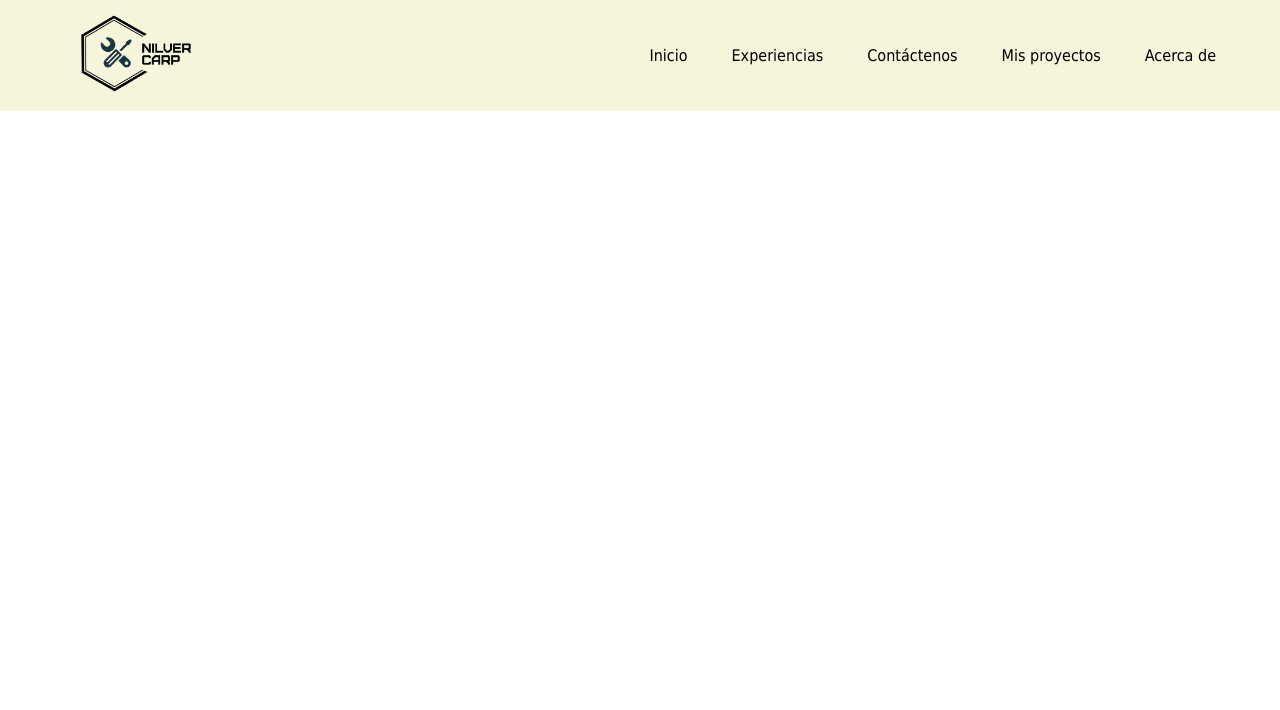
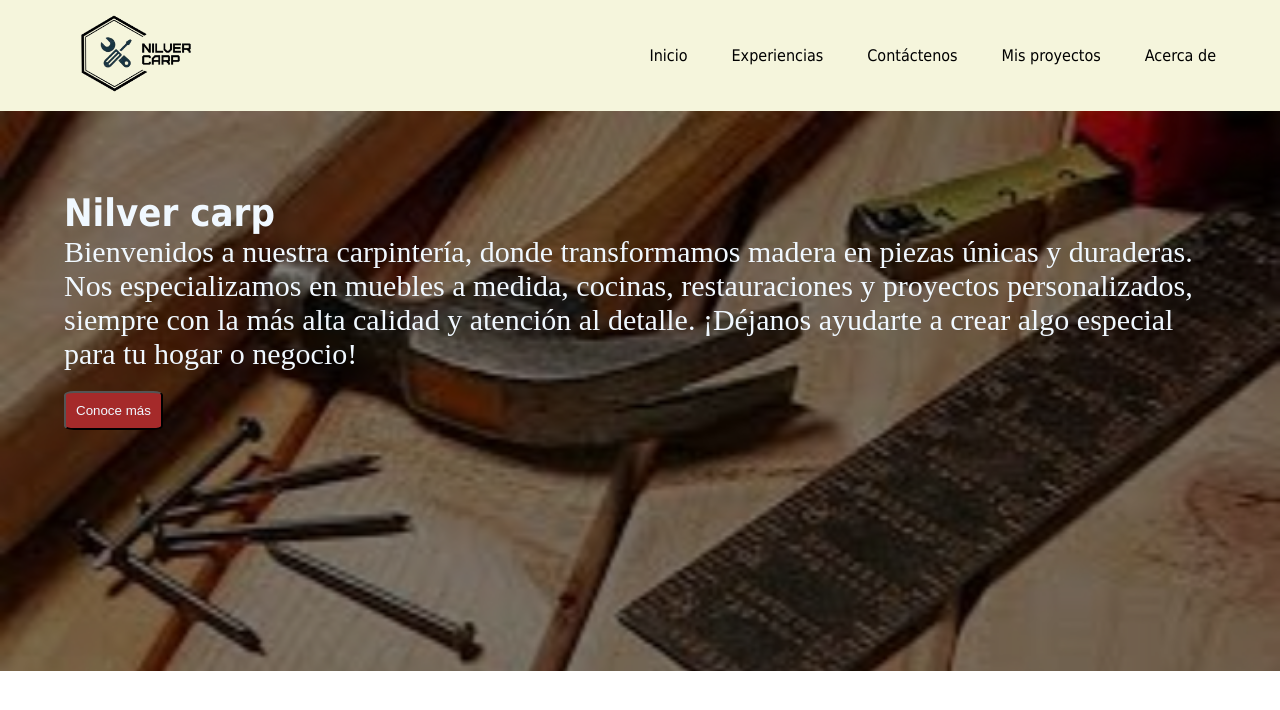
Before and after one commit to Kesf21/Laboratorio2, a plain HTML site: page index.html in a window 1280 px wide. Drawn offline with Linux system fonts and the light colour scheme.

Commit message:
Creacion de mi hero en la pagina

```diff
--- a/CSS/style.css
+++ b/CSS/style.css
@@ -31,3 +31,45 @@
     color: rgb(46, 141, 250);
 }
 /* <-- cierre de mi header -->*/
+/*<-- hero--> */
+
+.hero{
+    background-image: url(../IMG/file.jpg);
+    background-repeat: no-repeat;
+    background-size: cover;
+    height: 70vh;
+}
+.padre{
+    position: relative;
+}
+.presentacion{
+    color: aliceblue;
+    padding-top: 5em;
+}
+
+.presentacion h1{
+    font-family:Tahoma;
+    font-size: 38px;
+
+}
+.presentacion p{
+    font-size: 30px;
+}
+
+.btn{
+    margin-top: 20px;
+    background-color: brown;
+    color: aliceblue;
+    padding: 10px;
+    border-radius: 10%;
+
+}
+
+.capa{
+    position: absolute;
+    top: 0;
+    right:0;
+    left:0;
+    bottom: 0;
+    background-color: rgba(0,0,0,0.5);
+}
--- a/index.html
+++ b/index.html
@@ -21,5 +21,25 @@
         </div>
     </div>
    </header>
+   <section class="hero padre">
+    <div class="container">
+
+    </div>
+    <div class="capa">
+        <div class="container">
+            <div class="presentacion">
+                <h1>Nilver carp</h1>
+                <p> Bienvenidos a nuestra carpintería, donde transformamos madera en piezas únicas y duraderas.
+                    Nos especializamos en muebles a medida, cocinas, restauraciones y proyectos personalizados, siempre
+                    con la más alta calidad y atención al detalle. ¡Déjanos ayudarte a crear algo especial para tu hogar o negocio!
+                </p>
+                <button class="btn"> Conoce más </button>
+
+            </div>
+        </div>
+
+    </div>
+
+   </section>
 </body>
 </html>
```
Also changed, not shown: IMG/Carp.jpg (added), IMG/file.jpg (added), IMG/images.jpg (added).
